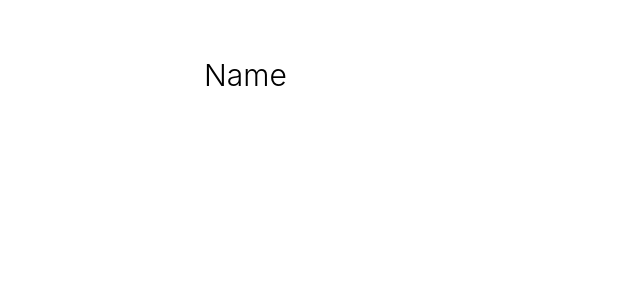
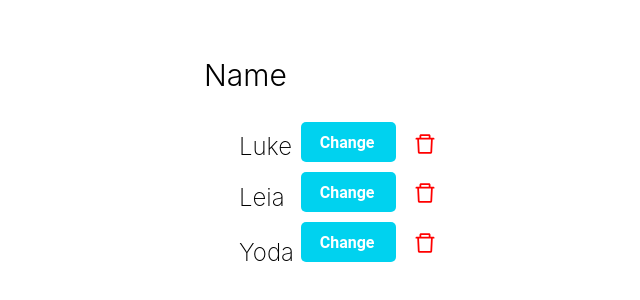
Before and after one commit to NonStopTreasure/Karazin-Project-TestTask, a React (Create React App) app in the folder NameChanger/: page / in a window 1280 px wide. Shown: the part 98-398 px from the top of the page, without its empty margins (541-1181 px from the left). Built offline with nearby package versions, Linux system fonts and the light colour scheme.

Commit message:
NameChanger v1.3 fix

```diff
--- a/NameChanger/src/App.js
+++ b/NameChanger/src/App.js
@@ -11,7 +11,7 @@ function App() {
       <div className='app-changer'>
             <div><Logo/></div>
           <div>
-            <div><Route path = '/MainMenu' component={MainMenu}/></div>
+            <div><Route  exact path = '/' component={MainMenu}/></div>
             <div><Route path=  '/ChangeMenu' component={ChangeMenu}/></div>
           </div>
       </div>
--- a/NameChanger/src/components/ChangeMenu/ChangeMenu.js
+++ b/NameChanger/src/components/ChangeMenu/ChangeMenu.js
@@ -7,7 +7,7 @@ function ChangeMenu() {
     return(
             <div className="ChangeMenu">
                 <div className="ChangeInput"><input type="text"/></div>
-                <div className="ChangeSave"  onClick={Save_Script}><NavLink  to="/MainMenu"><button>Save</button></NavLink></div>
+                <div className="ChangeSave"  onClick={Save_Script}><NavLink  to="/"><button>Save</button></NavLink></div>
                 <div className="Note"><p>Dev note: can be in-place editing, not a new view</p></div>
             </div>
     );
```
